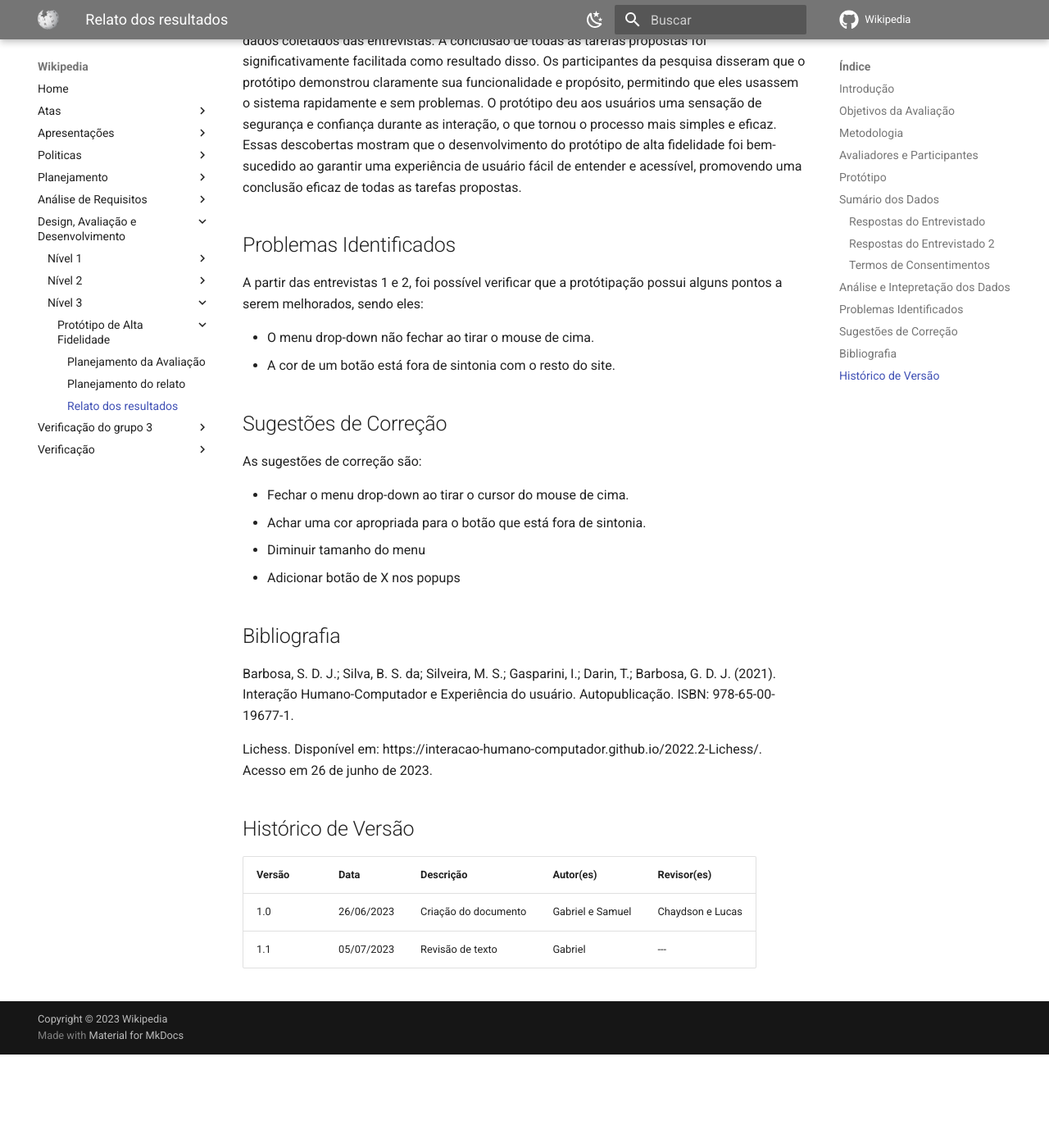
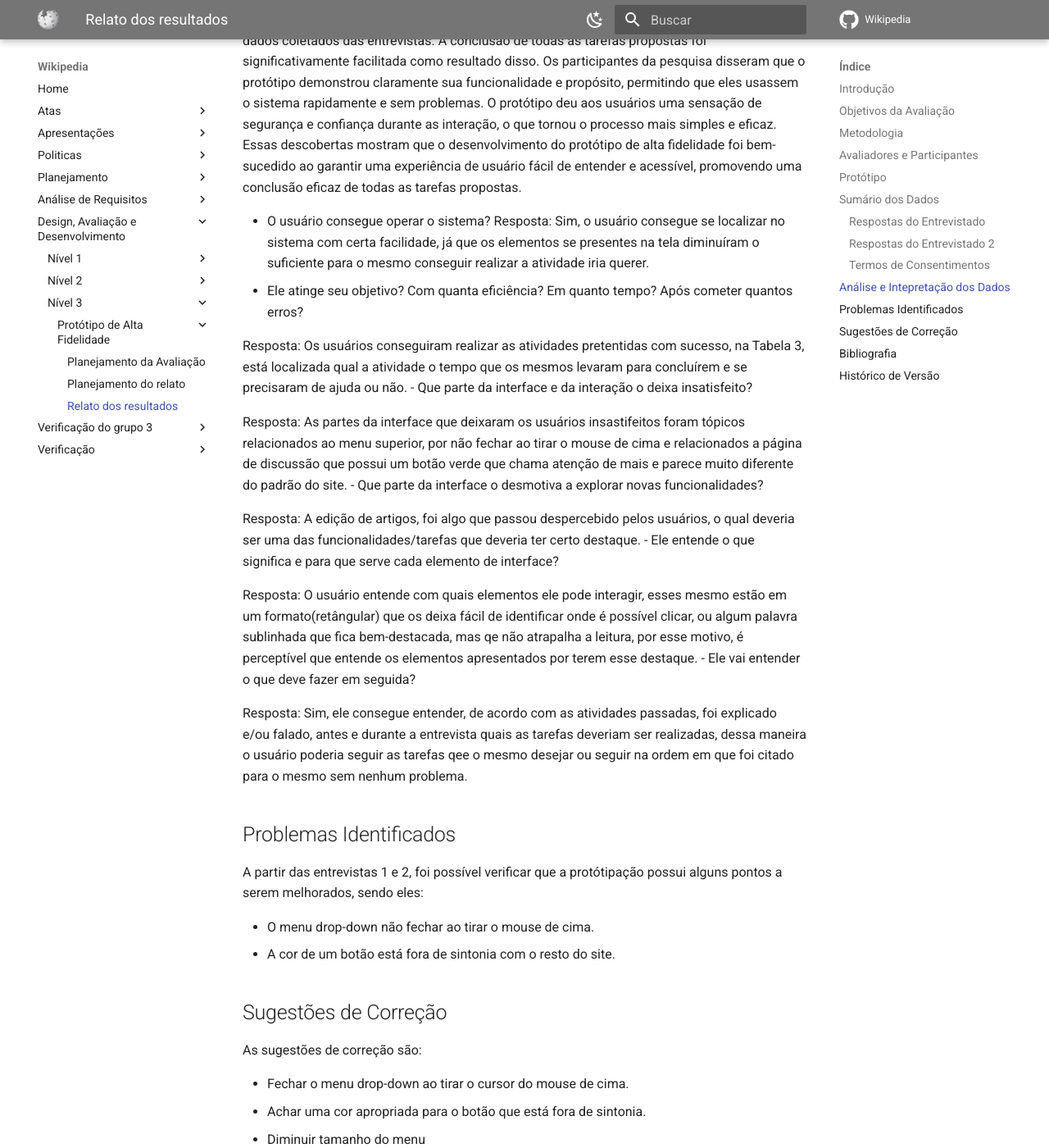
Before and after one commit to Interacao-Humano-Computador/2023.1-Wikipedia, an MkDocs documentation site: the page built from docs/design-avaliacao-desenvolvimento/nivel3/prototipoAltaFidelidade/relatoPrototipoAltaFidelidade.md, in a window 1280 px wide and 1400 px high, scrolled down 4069 px. Shown: the whole window at 82% size. Built offline with MkDocs 1.6.1 and Material for MkDocs 9.7.7, drawn with Linux system fonts in a browser that asks for light colours; comment, search, counter and statistics services are not loaded; before the commit the page ends 5355 px from its top, so only the background shows below that; some of the changed text lies outside the part shown.

Commit message:
Adicionando correções

```diff
--- a/docs/design-avaliacao-desenvolvimento/nivel3/prototipoAltaFidelidade/relatoPrototipoAltaFidelidade.md
+++ b/docs/design-avaliacao-desenvolvimento/nivel3/prototipoAltaFidelidade/relatoPrototipoAltaFidelidade.md
@@ -73,7 +73,7 @@ A entrevista 2 realizada com Henrique, apesar de saber as atividades e conseguir
 <img src="../../../../images/prototipoAltaHenrique.jpeg"/>
 
 <div style="text-align: center">
-    <p> Tabela 3: Perguntas da Entrevista 1 (Fonte: Autores. 2023).</p>
+    <p> Figura 1: Perguntas da Entrevista 1 (Fonte: Autores. 2023).</p>
 </div>
 
 ### Respostas do Entrevistado 2
@@ -81,7 +81,7 @@ A entrevista 2 realizada com Henrique, apesar de saber as atividades e conseguir
 <img src="../../../../images/prototipoAltaYan.jpeg"/>
 
 <div style="text-align: center">
-    <p> Tabela 4: Perguntas da Entrevista 2 (Fonte: Autores. 2023).</p>
+    <p> Figura 2: Perguntas da Entrevista 2 (Fonte: Autores. 2023).</p>
 </div>
 
 A entrevista 2 realizada com Yan, apesar de saber as atividades e conseguir realizar o fluxo com certa facilidade, o mesmo apresenta algumas ressalvas quanto há criar artigo e informar erro, os quais essas ressalvas serão melhor desenvolvidas na seção de problemas encontrados.
@@ -93,6 +93,26 @@ As entrevistas foram realizadas levando em consideração [aspectos éticos](../
 ## Análise e Intepretação dos Dados
 
 O protótipo de alta fidelidade foi facilmente entendido pelos usuários, fornecendo uma experiência fácil de entender ao longo dos fluxos de interação, de acordo com as análise dos dados coletados das entrevistas. A conclusão de todas as tarefas propostas foi significativamente facilitada como resultado disso. Os participantes da pesquisa disseram que o protótipo demonstrou claramente sua funcionalidade e propósito, permitindo que eles usassem o sistema rapidamente e sem problemas. O protótipo deu aos usuários uma sensação de segurança e confiança durante as interação, o que tornou o processo mais simples e eficaz. Essas descobertas mostram que o desenvolvimento do protótipo de alta fidelidade foi bem-sucedido ao garantir uma experiência de usuário fácil de entender e acessível, promovendo uma conclusão eficaz de todas as tarefas propostas.
+
+
+- O usuário consegue operar o sistema?
+  Resposta: Sim, o usuário consegue se localizar no sistema com certa facilidade, já que os elementos se presentes na tela diminuíram o suficiente para o mesmo conseguir realizar a atividade iria querer.
+- Ele atinge seu objetivo? Com quanta eficiência? Em quanto tempo? Após cometer quantos erros?
+
+  Resposta: Os usuários conseguiram realizar as atividades pretentidas com sucesso, na Tabela 3, está localizada qual a atividade o tempo que os mesmos levaram para concluírem e se precisaram de ajuda ou não.
+- Que parte da interface e da interação o deixa insatisfeito?
+
+  Resposta: As partes da interface que deixaram os usuários insastifeitos foram tópicos relacionados ao menu superior, por não fechar ao tirar o mouse de cima e relacionados a página de discussão que possui um botão verde que chama atenção de mais e parece muito diferente do padrão do site.
+- Que parte da interface o desmotiva a explorar novas funcionalidades?
+
+  Resposta:  A edição de artigos, foi algo que passou despercebido pelos usuários, o qual deveria ser uma das funcionalidades/tarefas que deveria ter certo destaque.
+- Ele entende o que significa e para que serve cada elemento de interface?
+
+  Resposta: O usuário entende com quais elementos ele pode interagir, esses mesmo estão em um formato(retângular) que os deixa fácil de identificar onde é possível clicar, ou algum palavra sublinhada que fica bem-destacada, mas qe não atrapalha a leitura, por esse motivo, é perceptível que entende os elementos apresentados por terem esse destaque.
+- Ele vai entender o que deve fazer em seguida?
+
+  Resposta: Sim,  ele consegue entender, de acordo com as atividades passadas, foi explicado e/ou falado, antes e durante a entrevista quais as tarefas deveriam ser realizadas, dessa maneira o usuário poderia seguir as tarefas qee o mesmo desejar ou seguir na ordem em que foi citado para o mesmo sem nenhum problema.
+
 
 ## Problemas Identificados
 
```
Also changed, not shown: docs/apresentacoes/apresentacao2.md (+1 -1 lines).
